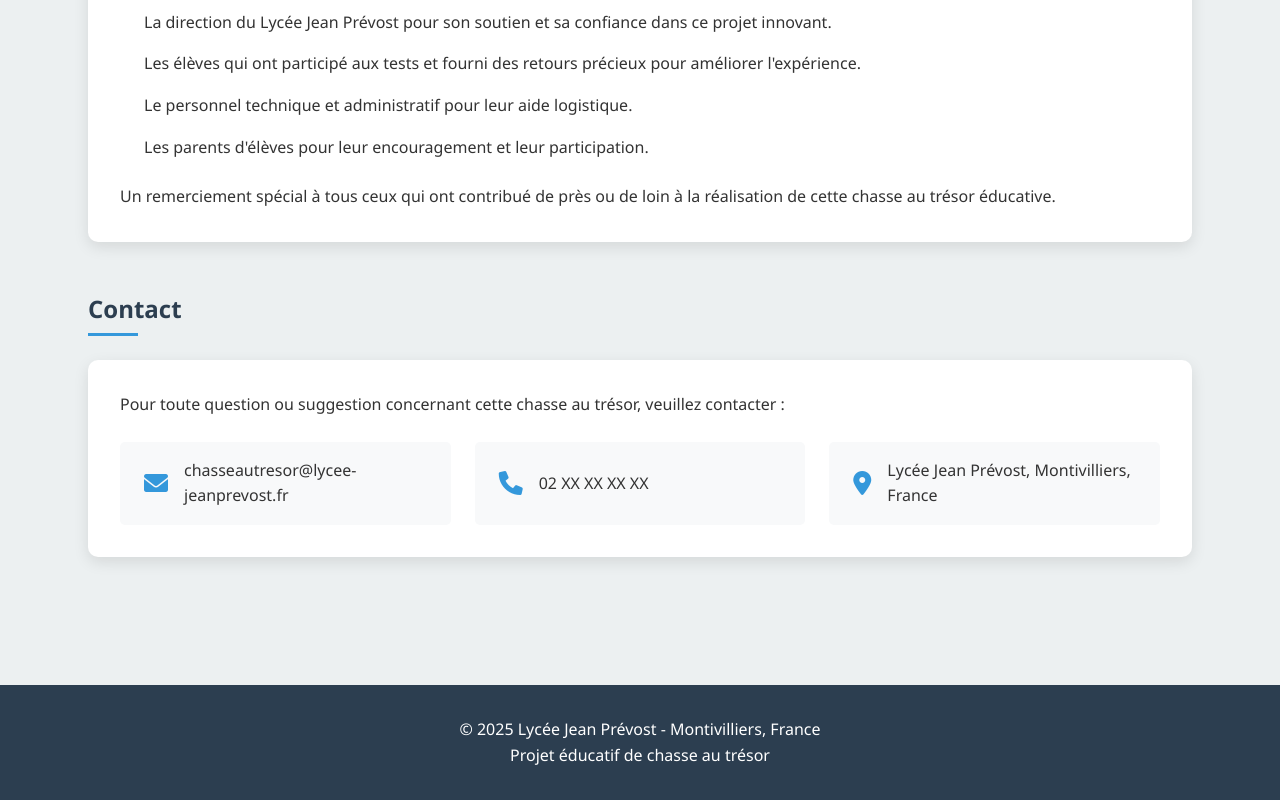
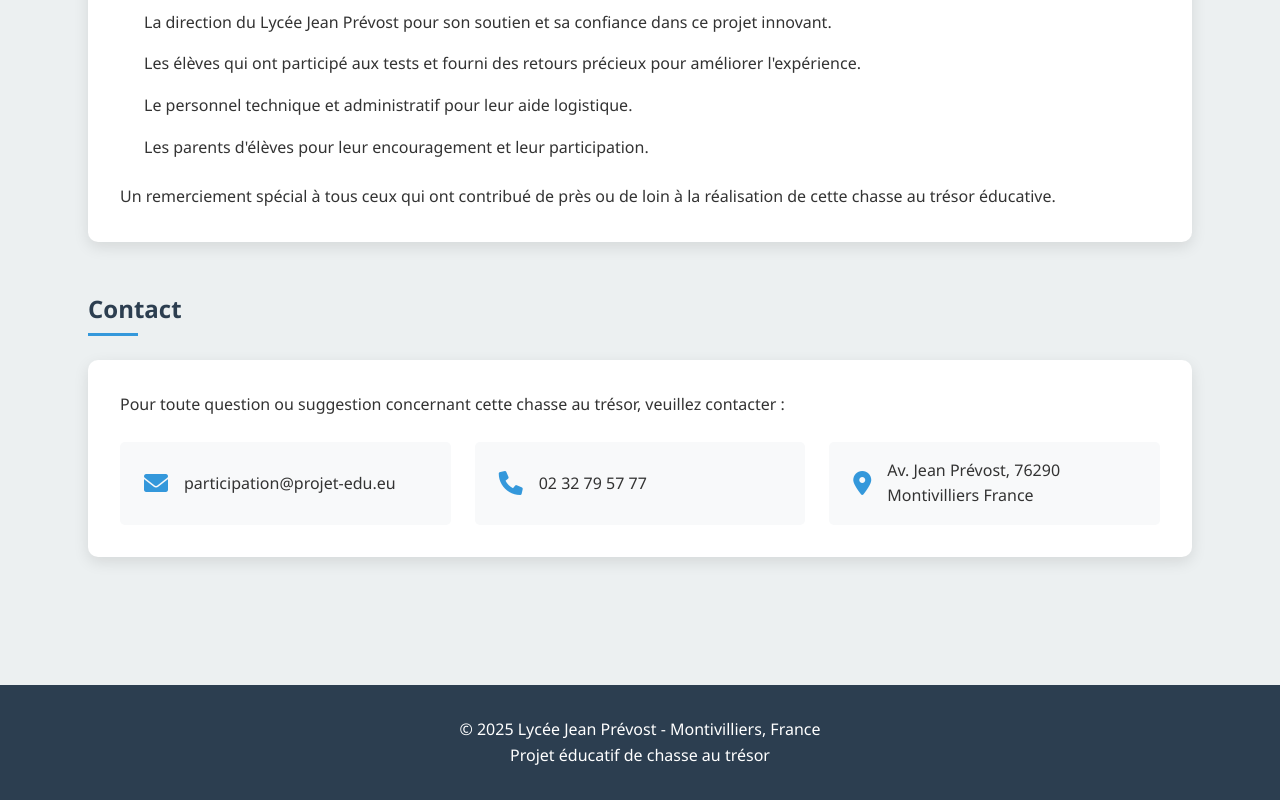
Before and after one commit to loeizlmt/site-chasse-tr-sor, a plain HTML site: page credits.html in a window 1280 px wide. Shown: the part 2308-3108 px from the top of the page. Drawn offline with Linux system fonts and the light colour scheme.

Commit message:
maj infos contact

```diff
--- a/credits.html
+++ b/credits.html
@@ -204,17 +204,17 @@
                 <div class="contact-info">
                     <div class="contact-item">
                         <i class="fas fa-envelope"></i>
-                        <p>chasseautresor@lycee-jeanprevost.fr</p>
+                        <p>participation@projet-edu.eu</p>
                     </div>
 
                     <div class="contact-item">
                         <i class="fas fa-phone"></i>
-                        <p>02 XX XX XX XX</p>
+                        <p>02 32 79 57 77</p>
                     </div>
 
                     <div class="contact-item">
                         <i class="fas fa-map-marker-alt"></i>
-                        <p>Lycée Jean Prévost, Montivilliers, France</p>
+                        <p>Av. Jean Prévost, 76290 Montivilliers France</p>
                     </div>
                 </div>
             </div>
```
